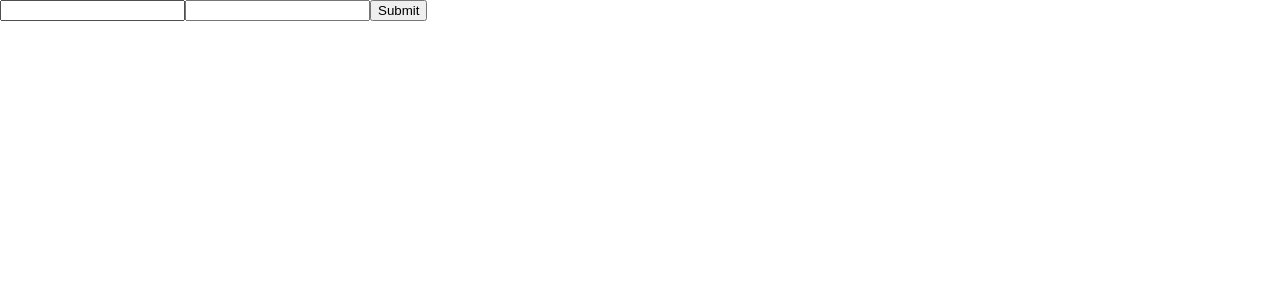
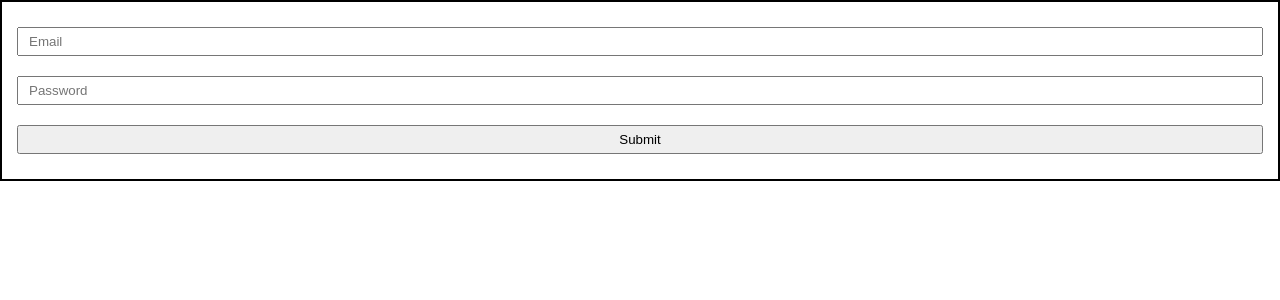
Before and after one commit to fccourses/fd-react-app, a React (Create React App) app: page / in a window 1280 px wide. Shown: the top 300 px of the page. Built offline with nearby package versions, Linux system fonts and the light colour scheme.

Commit message:
Add classnames

```diff
--- a/package.json
+++ b/package.json
@@ -6,6 +6,7 @@
     "@testing-library/jest-dom": "^5.11.9",
     "@testing-library/react": "^11.2.5",
     "@testing-library/user-event": "^12.6.3",
+    "classnames": "^2.2.6",
     "react": "^17.0.1",
     "react-dom": "^17.0.1",
     "react-scripts": "4.0.2",
--- /dev/null
+++ b/src/components/SignInForm/SignInForm.module.css
@@ -0,0 +1,19 @@
+.container {
+  display: flex;
+  flex-direction: column;
+  padding: 15px;
+  border: 2px solid;
+}
+
+.input {
+  padding: 5px 10px;
+  margin: 10px 0;
+}
+
+.validInput {
+  border: 2px solid green;
+}
+
+.invalidInput {
+  border: 2px solid red;
+}
--- a/src/components/SignInForm/index.jsx
+++ b/src/components/SignInForm/index.jsx
@@ -1,20 +1,77 @@
 import React, { Component } from 'react';
+import styles from './SignInForm.module.css';
+import cx from 'classnames';
 
 class SignInForm extends Component {
   constructor(props) {
     super(props);
-    this.state = {};
+    this.state = {
+      email: '',
+      isemailValid: true,
+      password: '',
+      ispasswordValid: true,
+    };
   }
 
+  handleChange = ({ target: { value, name } }) => {
+    if (value.includes(' ')) {
+      this.setState({
+        [`is${name}Valid`]: false,
+      });
+    } else {
+      this.setState({
+        [`is${name}Valid`]: true,
+      });
+    }
+    this.setState({ [name]: value });
+  };
+
+  handleSubmit = (event) => {
+    event.preventDefault();
+    this.setState({
+      email: '',
+      password: '',
+    });
+  };
+
   render() {
+    const { email, password, isPasswordValid, isemailValid } = this.state;
+
+    const emailClassNames = cx(styles.input, {
+      [styles.invalidInput]: !isemailValid,
+    });
     return (
-      <form>
-        <input type='email' name='email' />
-        <input type='password' name='password' />
-        <input type='submit' />
+      <form className={styles.container} onSubmit={this.handleSubmit}>
+        <input /* Управляемый компонент */
+          onChange={this.handleChange}
+          value={email}
+          className={emailClassNames}
+          placeholder='Email'
+          type='email'
+          name='email'
+        />
+        <input /* Управляемый компонент */
+          onChange={this.handleChange}
+          value={password}
+          className={styles.input}
+          placeholder='Password'
+          type='password'
+          name='password'
+        />
+        <input
+          className={styles.input}
+          type='submit' /* НЕуправляемый компонент */
+        />
       </form>
     );
   }
 }
 
 export default SignInForm;
+
+const myClassNames = (styleObject) => {
+  return Object.entries(styleObject)
+    .filter(([className, isAdd]) => isAdd)
+    .map(([className, isAdd]) => className)
+    .join(' ');
+};
--- a/src/index.css
+++ b/src/index.css
@@ -11,3 +11,7 @@ code {
   font-family: source-code-pro, Menlo, Monaco, Consolas, 'Courier New',
     monospace;
 }
+
+.null {
+  display: none;
+}
```
Also changed, not shown: 1 other file (tests, documents, lock files or other folders).
